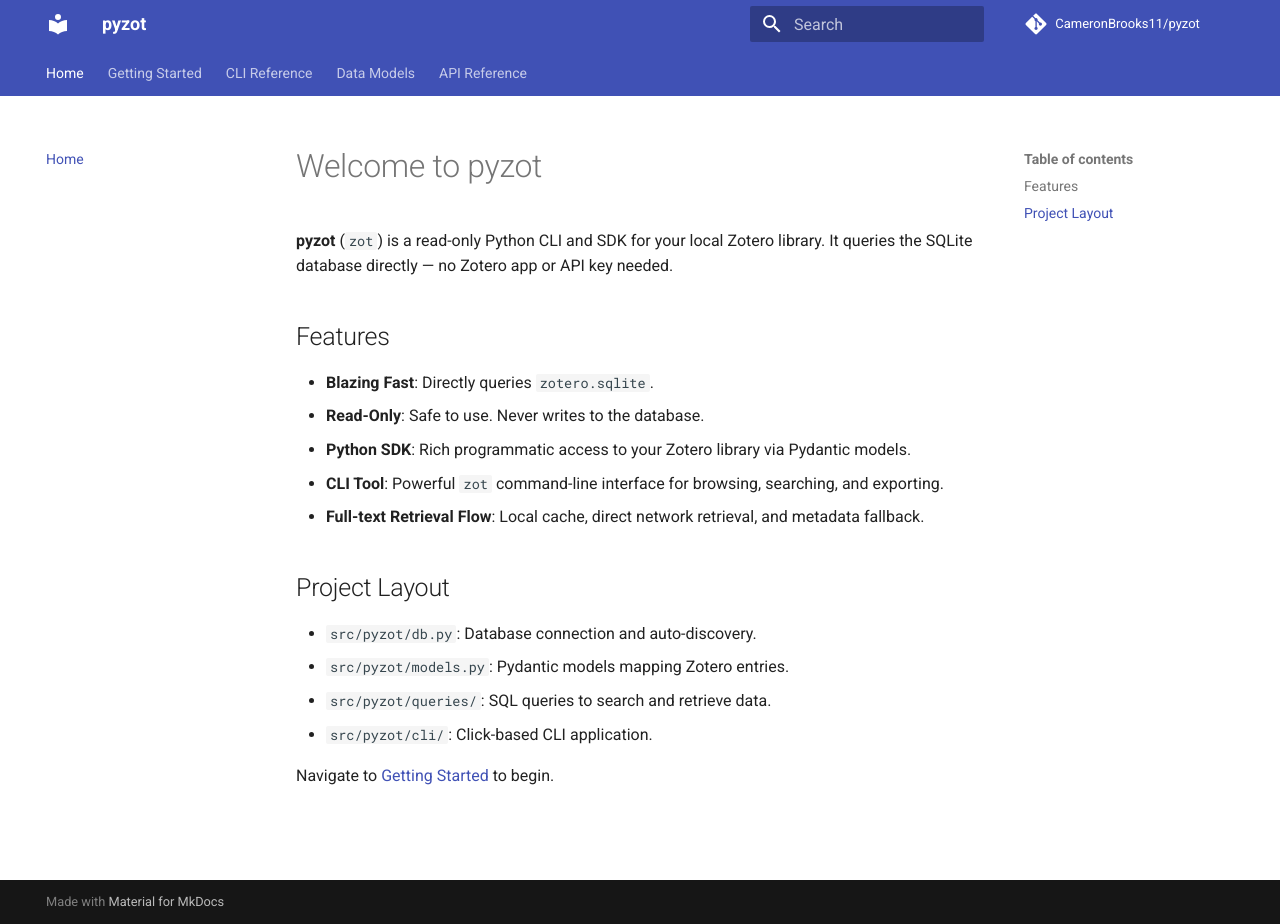
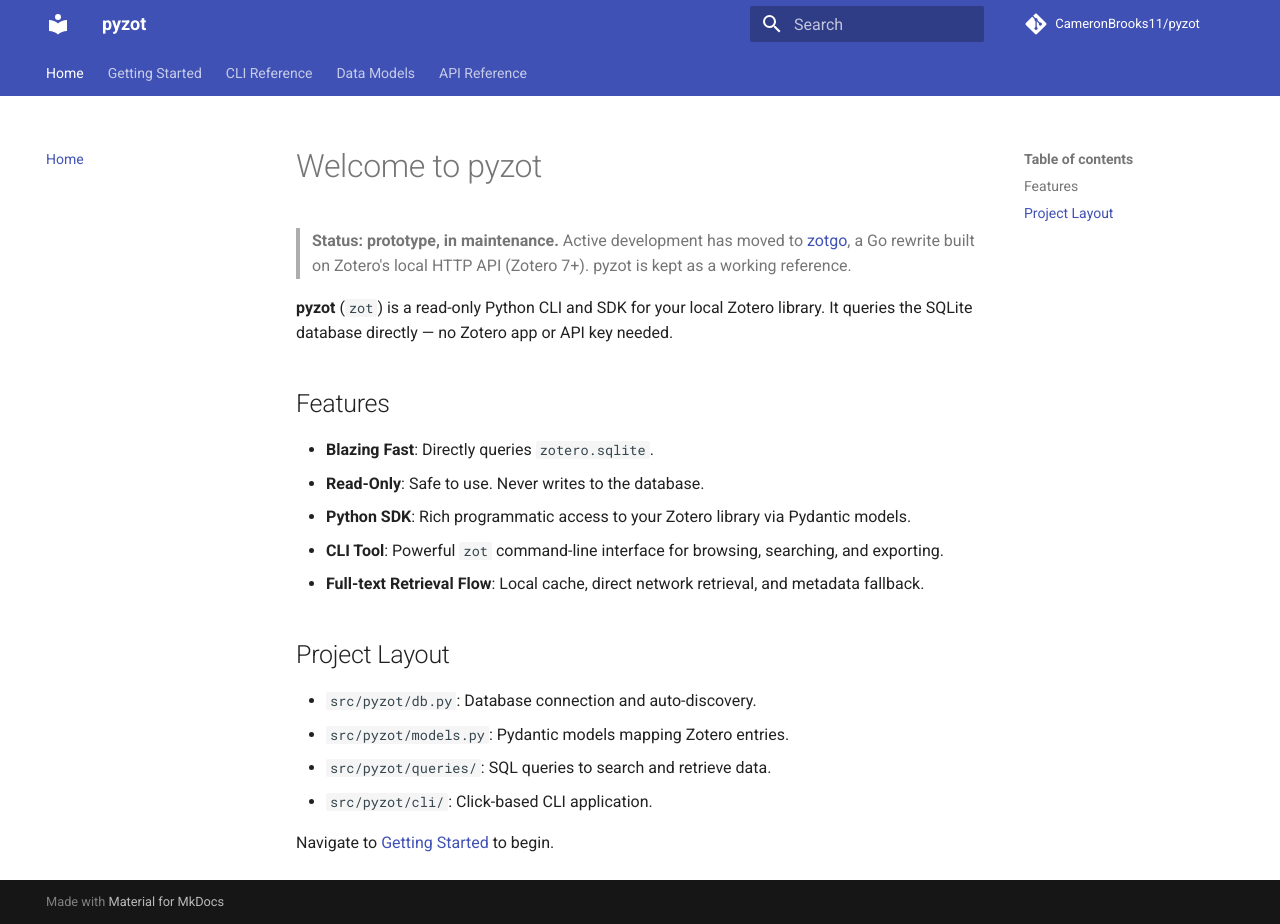
Before and after one commit to CameronBrooks11/pyzot, an MkDocs documentation site: the page built from docs/index.md, in a window 1280 px wide and 924 px high. Built offline with MkDocs 1.6.1 and Material for MkDocs 9.7.7, drawn with Linux system fonts in a browser that asks for light colours; comment, search, counter and statistics services are not loaded.

Commit message:
docs: link zotgo from the status notes (#20)
The README status note named zotgo without linking it, and the docs home
page did not mention it.

- README: the status note now links the zotgo repository and its docs.
- Docs home page: adds a short status note pointing to zotgo.

mkdocs build succeeds and the built home page carries the zotgo link.
just check and just test pass (392 passed).

Merging redeploys the docs site, since the change touches docs/.

```diff
--- a/docs/index.md
+++ b/docs/index.md
@@ -1,4 +1,8 @@
 # Welcome to pyzot
+
+> **Status: prototype, in maintenance.** Active development has moved to
+> [zotgo](https://cameronbrooks11.github.io/zotgo/), a Go rewrite built on
+> Zotero's local HTTP API (Zotero 7+). pyzot is kept as a working reference.
 
 **pyzot** (`zot`) is a read-only Python CLI and SDK for your local Zotero library. It queries the SQLite database directly — no Zotero app or API key needed.
 
```
Also changed, not shown: README.md (+3 -1 lines).
